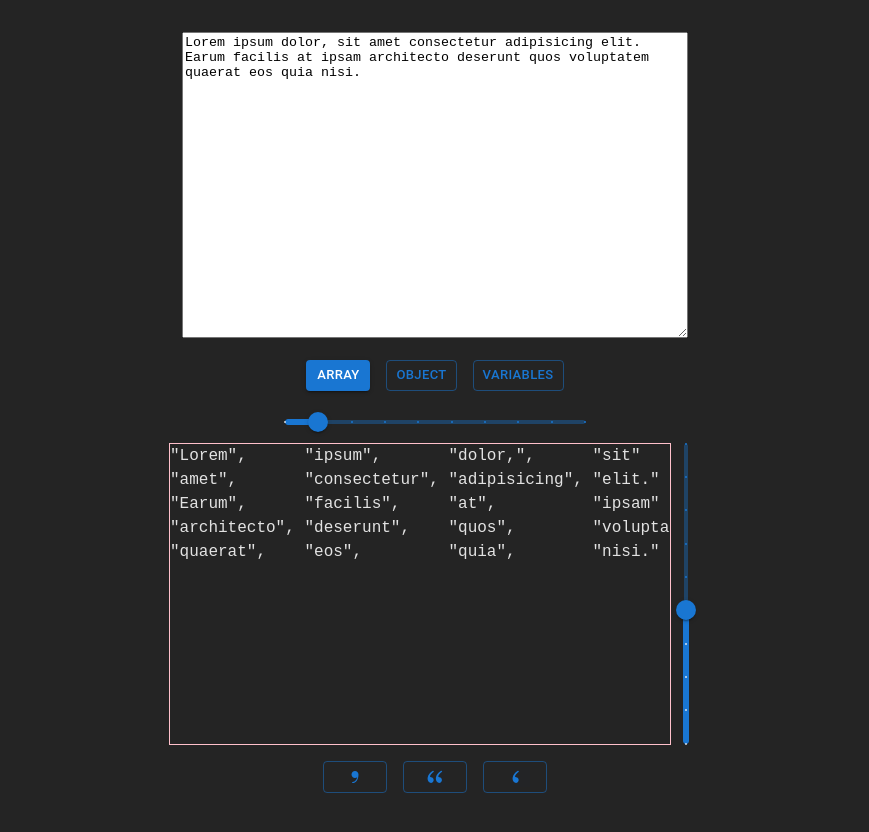
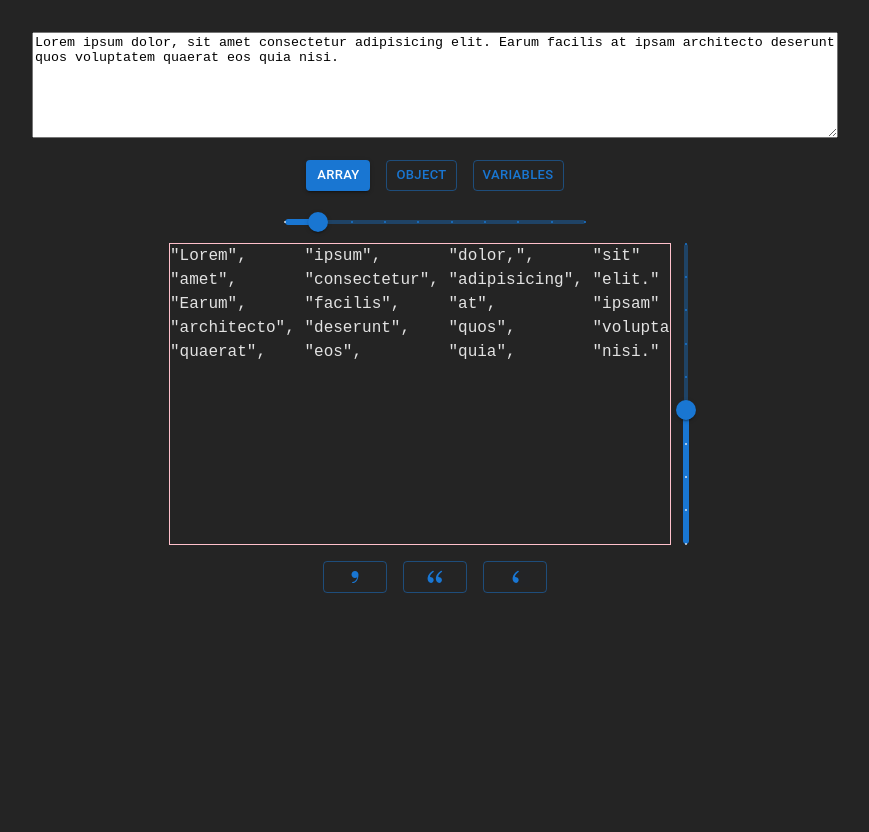
Before and after one commit to boris-grinshpun/listr, a React (Vite) app: page / in a window 1280 px wide. Shown: the top 832 px of the page, without its empty margins (205-1074 px from the left). After the commit the page ends 800 px from the top, so only its background shows below. Built offline with nearby package versions, Linux system fonts and the light colour scheme.

Commit message:
typography component

```diff
--- a/src/App.jsx
+++ b/src/App.jsx
@@ -1,7 +1,7 @@
 import { useState } from 'react'
 import reactLogo from './assets/react.svg'
 import './App.css'
-import { Main } from './components/Main'
+import Main from './components/Main'
 
 function App() {
   const [count, setCount] = useState(0)
--- a/src/components/Main.jsx
+++ b/src/components/Main.jsx
@@ -1,16 +1,13 @@
 import { useRef, useState, useEffect } from 'react'
+import Typography from './Typography';
 import '../styles/main.css'
 import Box from '@mui/material/Box';
 import Button from '@mui/material/Button';
 import Slider from '@mui/material/Slider';
 import Stack from '@mui/material/Stack';
 import lorem from '../lorem'
-import Comma from '../assets/Comma'
-import Quote from '../assets/Quote'
-import Apostrophie from '../assets/Apostrophie'
 
-
-export const Main = function () {
+export default function main() {
     const textElement = useRef()
     const [text, setText] = useState(lorem)
     const [grid, setGrid] = useState([])
@@ -19,6 +16,8 @@ export const Main = function () {
     const [rows, setRows] = useState(5)
     const [columns, setColumns] = useState(2)
     const [lastAction, setLastAction] = useState(null)
+    const options = {comma: "outlined", quote: "outlined", apostrophie: "outlined"}
+    const toggleTypograpgyClasses = ['outlined', "contained"]
     useEffect(() => {
         parseColRow()
         setLastAction(null)
@@ -102,7 +101,7 @@ export const Main = function () {
         <div>
             <div className='wrapper'>
                 <div>
-                    <textarea name="text" id="text" ref={textElement} cols="50" rows="20" onChange={textChangeHandler} defaultValue={lorem}></textarea>
+                    <textarea name="text" id="text" ref={textElement} cols="100" rows="10" onChange={textChangeHandler} defaultValue={lorem}></textarea>
                 </div>
                 <div className="data-structure">
 
@@ -147,11 +146,7 @@ export const Main = function () {
                         </Stack>
                     </Box>
                 </div >
-                <div className="typography">
-                    <Button variant="outlined" title="Comma"><Comma className="icon" /></Button>
-                    <Button variant="outlined" title="Quote"><Quote className="icon" /></Button>
-                    <Button variant="outlined" title="Apostrophie"><Apostrophie className="icon" /></Button>
-                </div>
+                <Typography options={options} classes={toggleTypograpgyClasses}/>
             </div>
         </div>
     )
--- /dev/null
+++ b/src/components/Typography.jsx
@@ -0,0 +1,37 @@
+import Comma from '../assets/Comma'
+import Quote from '../assets/Quote'
+import Apostrophie from '../assets/Apostrophie'
+import Button from '@mui/material/Button';
+
+import { useRef, useState, useEffect } from 'react'
+
+export default function typography(prop) {
+    const {classes, options} = prop
+    const [commaClass, setCommaClass] = useState(options.comma)
+    const [quoteClass, setQuoteClass] = useState(options.quote)
+    const [apostrophieClass, setApostrophieClass] = useState(options.apostrophie)
+
+    function commaClickHandler(){
+        setCommaClass(toggleClass(commaClass))
+    }
+    function quoteClickHandler(){
+        setQuoteClass(toggleClass(quoteClass))
+        if (quoteClass && apostrophieClass)
+            setApostrophieClass("outlined")
+    }
+    function apostrophieClickHandler(){
+        setApostrophieClass(toggleClass(apostrophieClass))
+        if (apostrophieClass && quoteClass)
+            setQuoteClass("outlined")
+    }
+    function toggleClass(name){
+        return name === classes[0] ? classes[1] : classes[0]
+    }
+    return (
+        <div className="typography">
+            <Button variant={commaClass} title="Comma" onClick={commaClickHandler}><Comma className="icon" /></Button>
+            <Button variant={quoteClass} title="Quote" onClick={quoteClickHandler}><Quote className="icon" /></Button>
+            <Button variant={apostrophieClass} title="Apostrophie" onClick={apostrophieClickHandler}><Apostrophie className="icon" /></Button>
+        </div>
+    )
+}
--- a/src/styles/main.css
+++ b/src/styles/main.css
@@ -1,6 +1,6 @@
 textarea{
-    width: 500px;
-    height: 300px;
+    width: 800px;
+    height: 100px;
 }
 .results {
     width: 500px;
```
